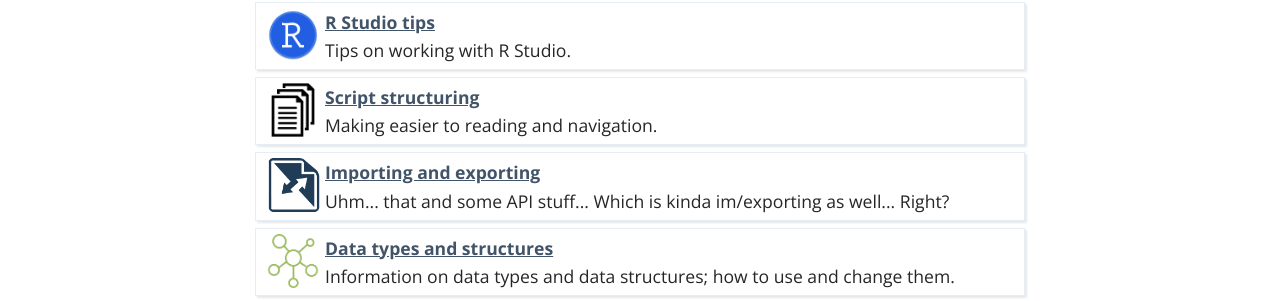
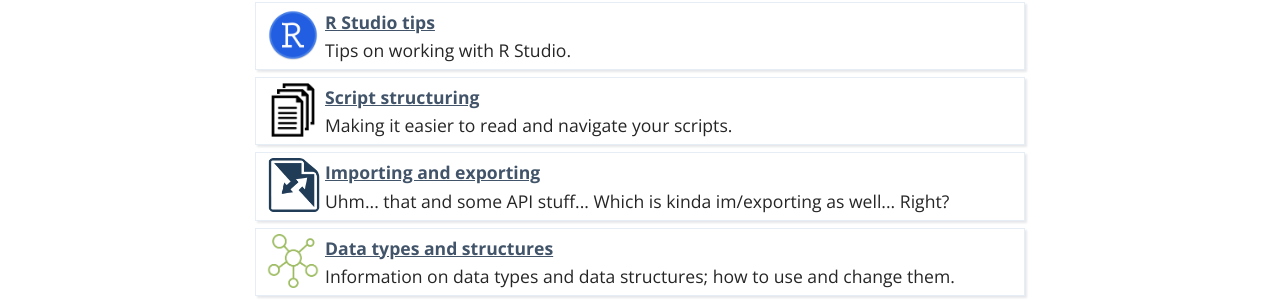
Before and after one commit to mark-me/mark-me.github.io, a Jekyll site: the page built from _pages/01-snippets-and-tips.md, in a window 1280 px wide and 900 px high. Shown: the part 288-589 px from the top of the window. Built offline with Jekyll 4.4.1, drawn with Linux system fonts in a browser that asks for light colours; nearby versions of some CDN libraries; some web fonts are replaced; comment, search, counter and statistics services are not loaded.

Commit message:
Update snippet-index.yml

```diff
--- a/_data/snippet-index.yml
+++ b/_data/snippet-index.yml
@@ -5,7 +5,7 @@
 
 - title: Script structuring
   url: /script-structuring/
-  description: Making easier to reading and navigation.
+  description: Making it easier to read and navigate your scripts.
   image: /_pages/snippets-and-tips/script-structuring.png
 
 - title: Importing and exporting
```
